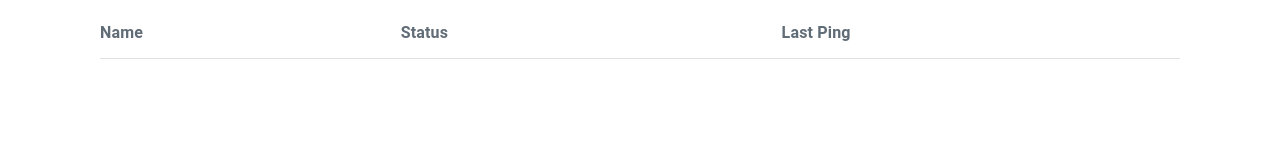
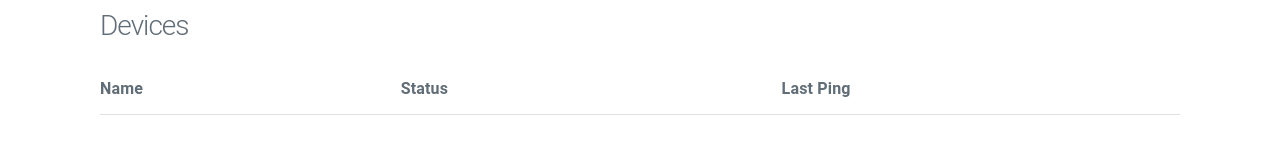
Before and after one commit to Severn-Lortie/device-status, a website: page public/index.html in a window 1280 px wide. Drawn offline with nearby package versions, Linux system fonts and the light colour scheme; no server answers.

Commit message:
Added title to dashboard

```diff
--- a/public/index.html
+++ b/public/index.html
@@ -12,6 +12,7 @@
 
 <body>
     <div class="container">
+        <h3>Devices</h3>
         <div class="column column-50 column-offset-50">
             <table>
                 <thead>
```
